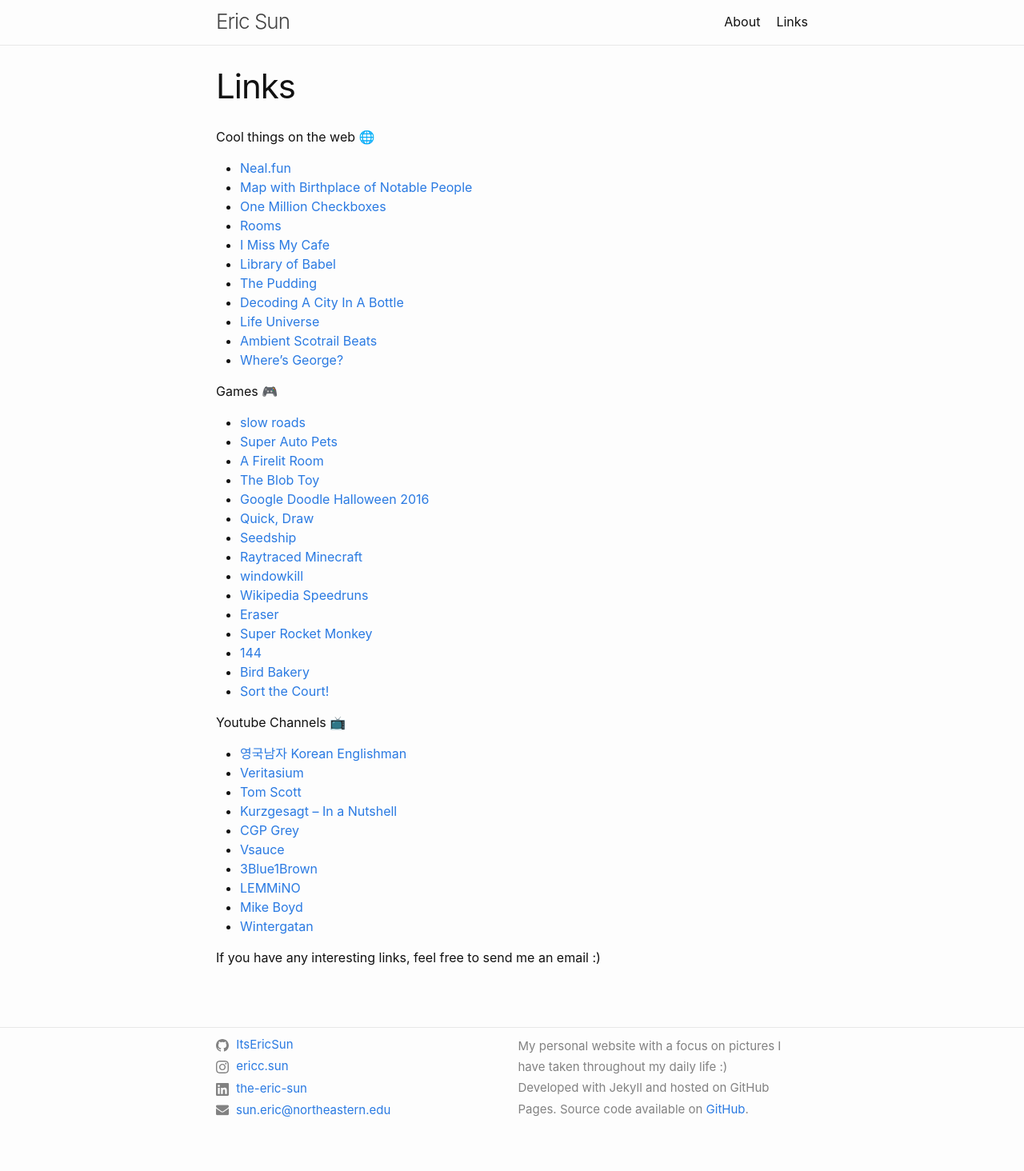
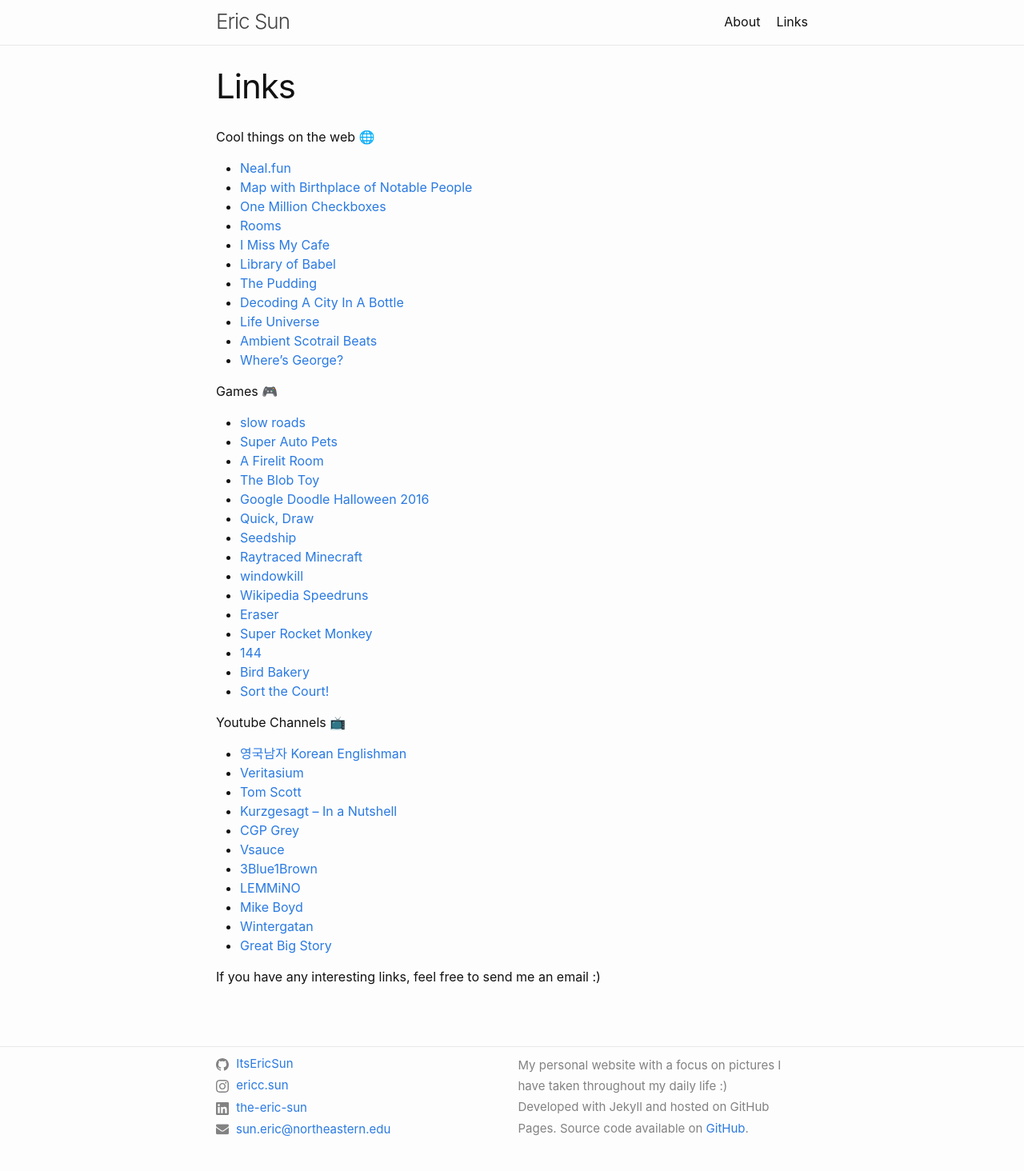
Before and after one commit to ItsEricSun/itsericsun.github.io, a Jekyll site: the page built from links.markdown, in a window 1280 px wide. Shown: the whole page at 80% size. Built offline with Jekyll 4.4.1, drawn with Linux system fonts in a browser that asks for light colours; before the commit the page ends 1440 px from its top, so only the background shows below that.

Commit message:
add great big story yt link

```diff
--- a/links.markdown
+++ b/links.markdown
@@ -45,5 +45,6 @@
 - [LEMMiNO](https://www.youtube.com/@LEMMiNO)
 - [Mike Boyd](https://www.youtube.com/@MikeBoyd)
 - [Wintergatan](https://www.youtube.com/@Wintergatan)
+- [Great Big Story](https://www.youtube.com/@greatbigstory)
 
 If you have any interesting links, feel free to send me an email :)
```
